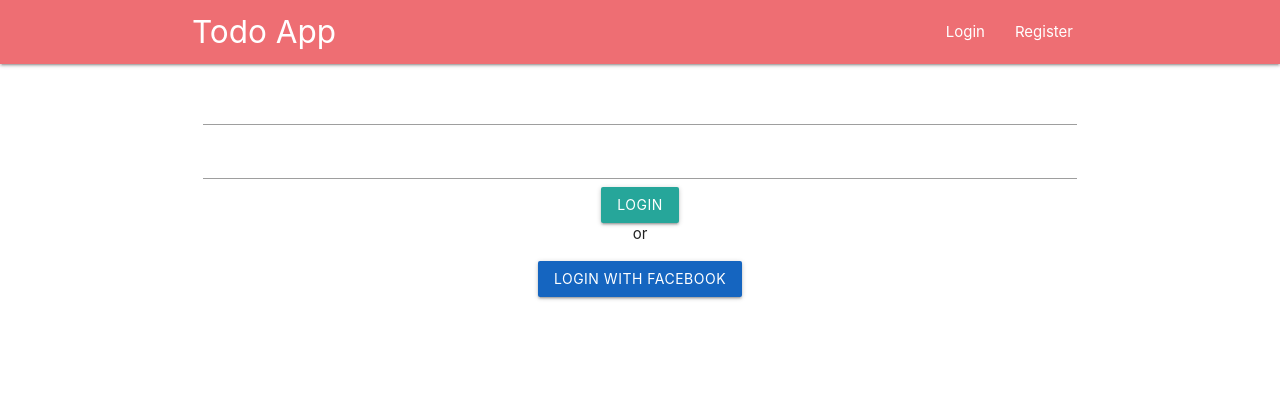
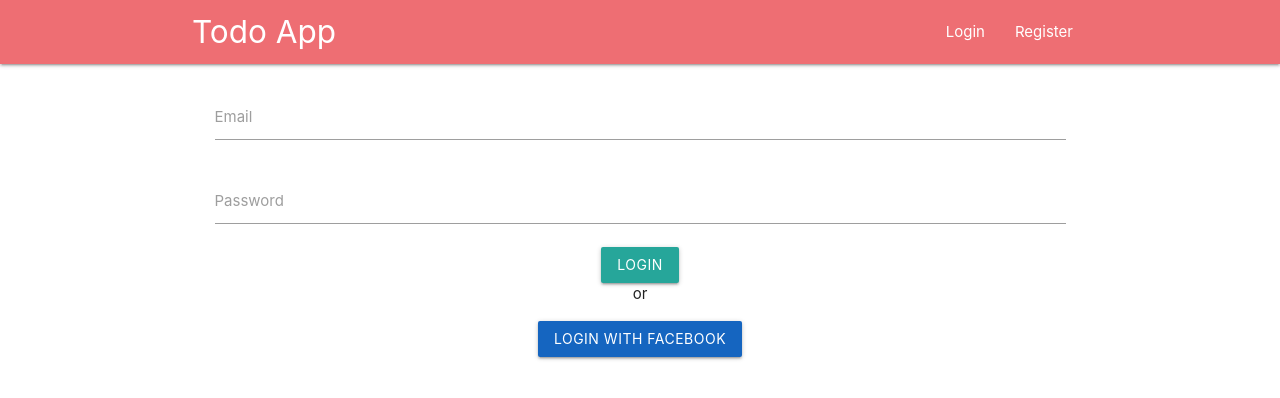
Before and after one commit to mrkaza/todo-react-ts, a React (Create React App) app: page / in a window 1280 px wide. Shown: the top 398 px of the page. Built offline with nearby package versions, Linux system fonts and the light colour scheme.

Commit message:
input changed, register page chnged

```diff
--- a/src/components/Input.tsx
+++ b/src/components/Input.tsx
@@ -3,17 +3,21 @@ import React, { InputHTMLAttributes } from 'react';
 type Props = {
   htmlFor?: string;
   label?: string;
+  validation?: any;
+  name?: string;
 } & InputHTMLAttributes<HTMLInputElement>;
 
 export const Input: React.FC<Props> = ({
   htmlFor,
   label,
   className,
+  validation,
+  name,
   ...rest
 }) => {
   return (
     <div className={`input-field ${className}`}>
-      <input {...rest} />
+      <input name={name} ref={validation} {...rest} />
       <label htmlFor={htmlFor}>{label}</label>
     </div>
   );
--- a/src/modules/auth/components/SignIn.tsx
+++ b/src/modules/auth/components/SignIn.tsx
@@ -1,15 +1,13 @@
 import { Button, Input } from 'components';
 import { RootStore } from 'consts';
 import { login } from 'modules/auth';
-import React, { useState } from 'react';
+import React from 'react';
 import { useForm } from 'react-hook-form';
 import { useDispatch, useSelector } from 'react-redux';
 
 import { Facebook } from './Facebook';
 
 export const SignIn: React.FC = () => {
-  // const [email, setEmail] = useState<string>('');
-  // const [password, setPassword] = useState<string>('');
   const dispatch = useDispatch();
 
   const errorMessage: null | string = useSelector(
@@ -18,64 +16,55 @@ export const SignIn: React.FC = () => {
 
   const { register, handleSubmit, errors } = useForm();
 
-  // const handleSubmit = (e: React.SyntheticEvent) => {
-  //   e.preventDefault();
-  //   dispatch(login(email, password));
-  //   // setEmail('');
-  //   // setPassword('');
-  // };
-
-  const onSubmit = (data: any) => {
+  const onSubmit = (data: { email: string; password: string }) => {
     dispatch(login(data.email, data.password));
     console.log(data);
   };
-  console.log(errors);
+
   return (
     <div>
       <form className="col s12" onSubmit={handleSubmit(onSubmit)}>
-        {/* <Input
-          value={email}
-          id="email"
-          type="email"
-          onChange={(e) => setEmail(e.target.value)}
-          htmlFor="email"
-          className="col s12"
-          label="Email"
-        />
         <Input
-          className="col s12"
-          value={password}
-          id="password"
-          type="password"
-          onChange={(e) => setPassword(e.target.value)}
-          htmlFor="password"
-          label="Password"
-        /> */}
-        <input
           name="email"
-          ref={register({
+          validation={register({
             required: { value: true, message: 'This field is required' },
             pattern: {
               value: /^[a-z0-9._%+-]+@[a-z0-9.-]+\.[a-z]{2,4}$/,
               message: 'Email is not formed correctly',
             },
           })}
+          id="email"
+          type="email"
+          htmlFor="email"
+          className="col s12"
+          label="Email"
         />
-        {errors.email && <p className="red-text">{errors.email.message}</p>}
-        <input
-          type="password"
+        {errors.email && (
+          <p className="col s12 red-text text-darken-1 error-message">
+            {errors.email.message}
+          </p>
+        )}
+        <Input
           name="password"
-          ref={register({
+          validation={register({
             required: { value: true, message: 'This field is required' },
             minLength: {
-              value: 8,
-              message: 'Minimal lenght of password is 8 char.',
+              value: 6,
+              message: 'Minimal lenght of password is 6 char.',
             },
           })}
+          className="col s12"
+          id="password"
+          type="password"
+          htmlFor="password"
+          label="Password"
         />
         {errors.password && (
-          <p className="red-text">{errors.password.message}</p>
+          <p className="col s12 red-text text-darken-1 error-message">
+            {errors.password.message}
+          </p>
         )}
+
         <div className="facebook col s12">
           <Button
             className="btn waves-effect waves-light"
--- a/src/modules/auth/components/SignUp.tsx
+++ b/src/modules/auth/components/SignUp.tsx
@@ -1,52 +1,75 @@
 import { Button, Input } from 'components';
 import { RootStore } from 'consts';
-import { register } from 'modules/auth';
-import React, { useState } from 'react';
+import { registerUser } from 'modules/auth';
+import React from 'react';
+import { useForm } from 'react-hook-form';
 import { useDispatch, useSelector } from 'react-redux';
 
 export const SignUp: React.FC = () => {
-  const [email, setEmail] = useState<string>('');
-  const [password, setPassword] = useState<string>('');
   const dispatch = useDispatch();
 
   const errorMessage: null | string = useSelector(
     (state: RootStore) => state.auth.regError,
   );
 
-  const handleSubmit = (e: React.SyntheticEvent) => {
-    e.preventDefault();
+  const { register, handleSubmit, errors } = useForm();
+
+  const onSubmit = (data: { email: string; password: string }) => {
     type NewUser = {
       email: string;
       password: string;
     };
     const newUser: NewUser = {
-      email: email,
-      password: password,
+      email: data.email,
+      password: data.password,
     };
-    dispatch(register(newUser));
+    dispatch(registerUser(newUser));
   };
 
   return (
     <div>
-      <form className="col s12" onSubmit={handleSubmit}>
+      <form className="col s12" onSubmit={handleSubmit(onSubmit)}>
         <Input
+          name="email"
+          validation={register({
+            required: { value: true, message: 'This field is required' },
+            pattern: {
+              value: /^[a-z0-9._%+-]+@[a-z0-9.-]+\.[a-z]{2,4}$/,
+              message: 'Email is not formed correctly',
+            },
+          })}
           className="col s12"
-          value={email}
           id="email"
           type="email"
-          onChange={(e) => setEmail(e.target.value)}
           htmlFor="email"
           label="Email"
         />
+        {errors.email && (
+          <p className="col s12 red-text text-darken-1 error-message">
+            {errors.email.message}
+          </p>
+        )}
         <Input
+          name="password"
+          validation={register({
+            required: { value: true, message: 'This field is required' },
+            minLength: {
+              value: 6,
+              message: 'Minimal lenght of password is 6 char.',
+            },
+          })}
           className="col s12"
-          value={password}
           id="password"
           type="password"
-          onChange={(e) => setPassword(e.target.value)}
           htmlFor="password"
           label="Password"
         />
+        {errors.password && (
+          <p className="col s12 red-text text-darken-1 error-message">
+            {errors.password.message}
+          </p>
+        )}
+
         <div className="facebook col s12">
           <Button
             className="btn waves-effect waves-light"
--- a/src/modules/auth/services/authFirebase.ts
+++ b/src/modules/auth/services/authFirebase.ts
@@ -2,7 +2,7 @@ import { AuthDispatchTypes } from 'modules/auth';
 import { firebaseAuth, provider } from 'modules/firebase';
 import { Dispatch } from 'redux';
 
-export const register = (newUser: { email: string; password: string }) => {
+export const registerUser = (newUser: { email: string; password: string }) => {
   return (dispatch: Dispatch<AuthDispatchTypes>): void => {
     firebaseAuth
       .createUserWithEmailAndPassword(newUser.email, newUser.password)
```
